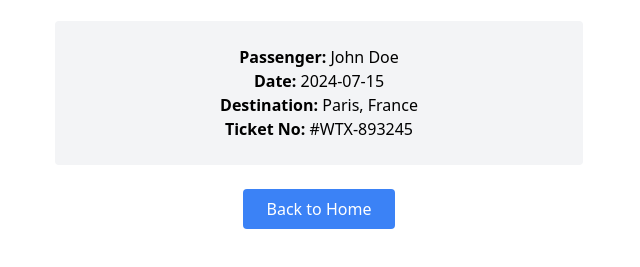
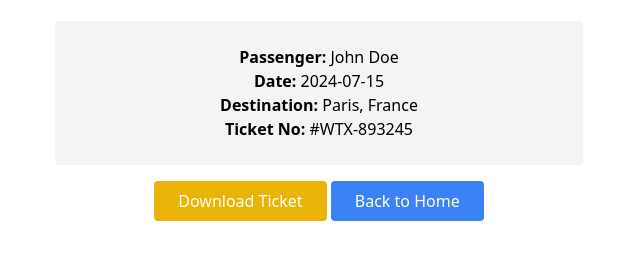
Before and after one commit to mohanvamshi2002/Travel, a plain HTML site: page ticket.html in a window 1280 px wide. Shown: the part 103-370 px from the top of the page, without its empty margins (321-961 px from the left). Drawn offline with nearby package versions, Linux system fonts and the light colour scheme.

Commit message:
Update ticket.html

```diff
--- a/ticket.html
+++ b/ticket.html
@@ -29,7 +29,8 @@
       <p><strong>Destination:</strong> Paris, France</p>
       <p><strong>Ticket No:</strong> #WTX-893245</p>
     </div>
-    <a href="index.html" class="mt-6 inline-block bg-blue-500 hover:bg-blue-600 text-white px-6 py-2 rounded">Back to Home</a>
+    <a href="assets/sample-ticket.png" download id="download-ticket" class="mt-4 inline-block bg-yellow-500 hover:bg-yellow-600 text-white px-6 py-2 rounded">Download Ticket</a>
+    <a href="index.html" class="mt-4 inline-block bg-blue-500 hover:bg-blue-600 text-white px-6 py-2 rounded">Back to Home</a>
   </div>
 </body>
 </html>
```
